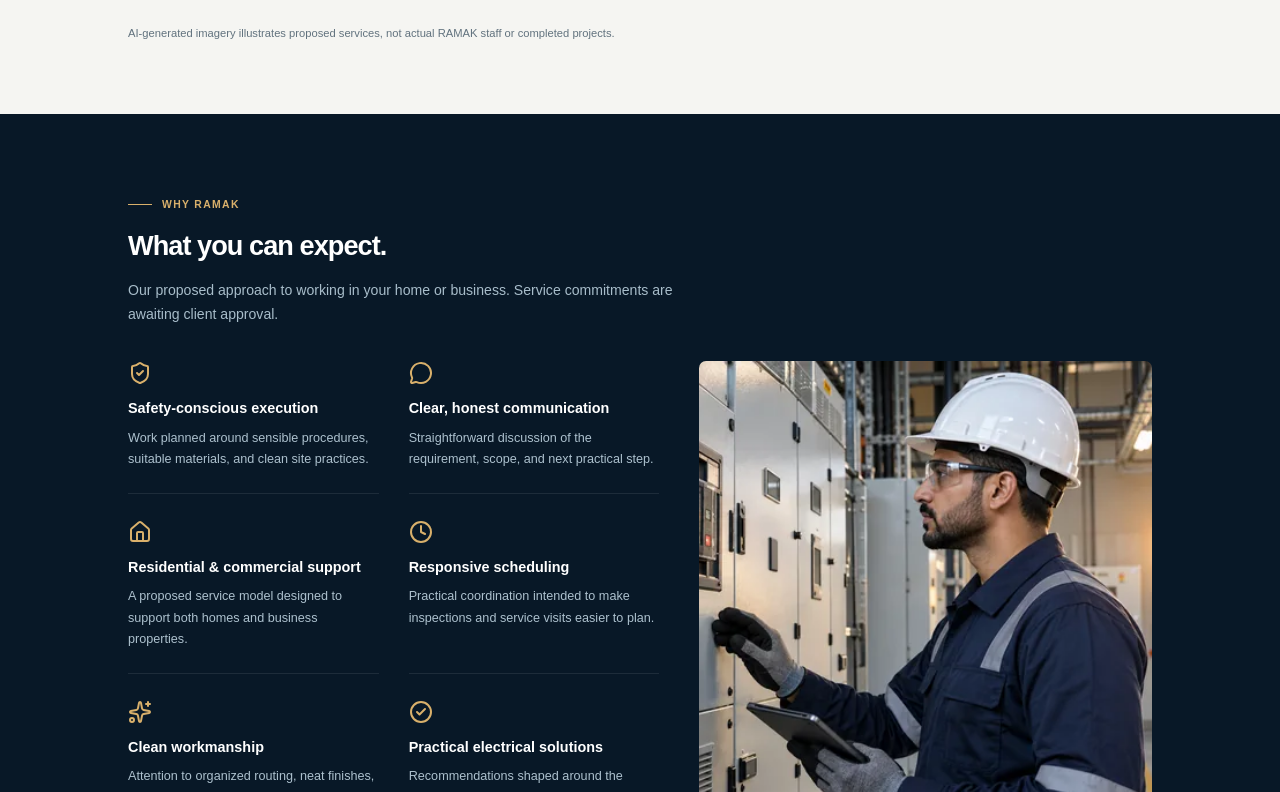
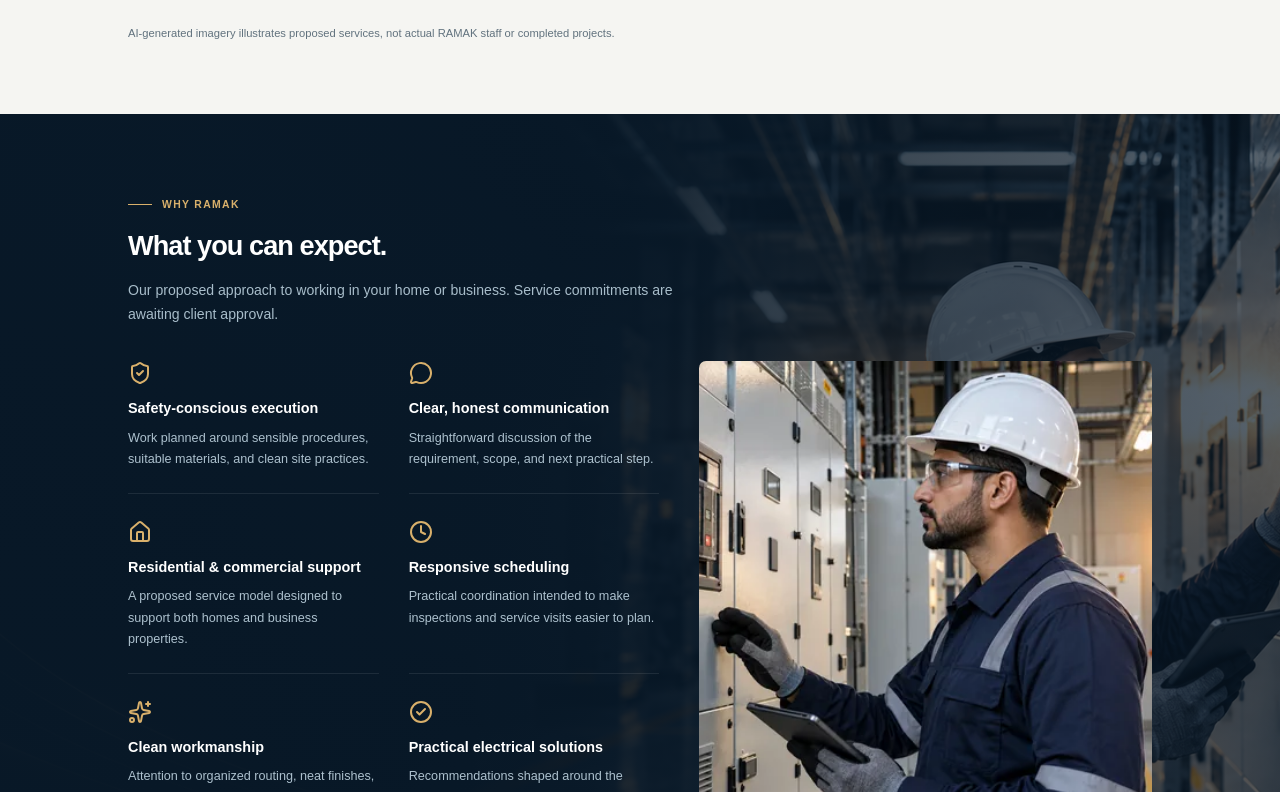
Before and after one commit to affan0101/RAMAK, a React (Vite) app: page / in a window 1280 px wide. Shown: the part 2268-3060 px from the top of the page. Built offline with nearby package versions, Linux system fonts and the light colour scheme.

Commit message:
Added background image to why sechtion

```diff
--- a/src/styles.css
+++ b/src/styles.css
@@ -146,7 +146,29 @@ html[dir=rtl] .eyebrow { letter-spacing: 0; }
 .section-footnote { margin: 25px 0 0; font-size: .7rem; color: #61727e; }
 
 /* The dark feature chapter and connected process. */
-.why-section { background: var(--navy); }
+.why-section {
+  background:
+    linear-gradient(
+      90deg,
+      rgba(8, 24, 39, .98) 0%,
+      rgba(8, 24, 39, .94) 38%,
+      rgba(8, 24, 39, .78) 72%,
+      rgba(8, 24, 39, .68) 100%
+    ),
+    url('/images/WhyRemarkBg.png') center / cover no-repeat;
+}
+
+html[dir="rtl"] .why-section {
+  background-image:
+    linear-gradient(
+      270deg,
+      rgba(8, 24, 39, .98) 0%,
+      rgba(8, 24, 39, .94) 38%,
+      rgba(8, 24, 39, .78) 72%,
+      rgba(8, 24, 39, .68) 100%
+    ),
+    url('/images/WhyRemarkBg.png');
+}
 .why-layout { display: grid; grid-template-columns: 1.08fr .92fr; gap: 40px; }
 .why-grid { display: grid; grid-template-columns: 1fr 1fr; gap: 26px 30px; align-content: center; }
 .why-card { padding: 0 0 22px; border-bottom: 1px solid #ffffff16; }
```
